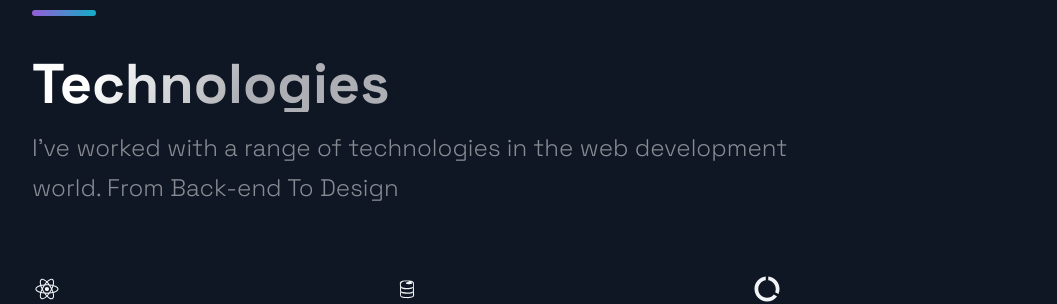
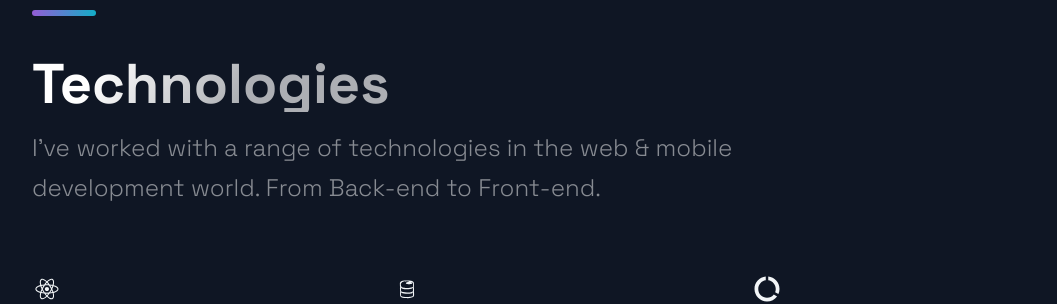
Before and after one commit to ashutosh2205x/portfolio, a Next.js app: page / in a window 1280 px wide. Shown: the part 1140-1444 px from the top of the page, without its empty margins (88-1145 px from the left). Built offline with nearby package versions, Linux system fonts and the light colour scheme; no server answers.

Commit message:
Update Technologies.js

```diff
--- a/src/components/Technologies/Technologies.js
+++ b/src/components/Technologies/Technologies.js
@@ -20,8 +20,8 @@ const Technologies = () => (
     <SectionDivider divider />
     <SectionTitle>Technologies</SectionTitle>
     <SectionText>
-      I've worked with a range of technologies in the web development world.
-      From Back-end To Design
+      I've worked with a range of technologies in the web & mobile development world.
+      From Back-end to Front-end.
     </SectionText>
     <List>
       <ListItem>
```
